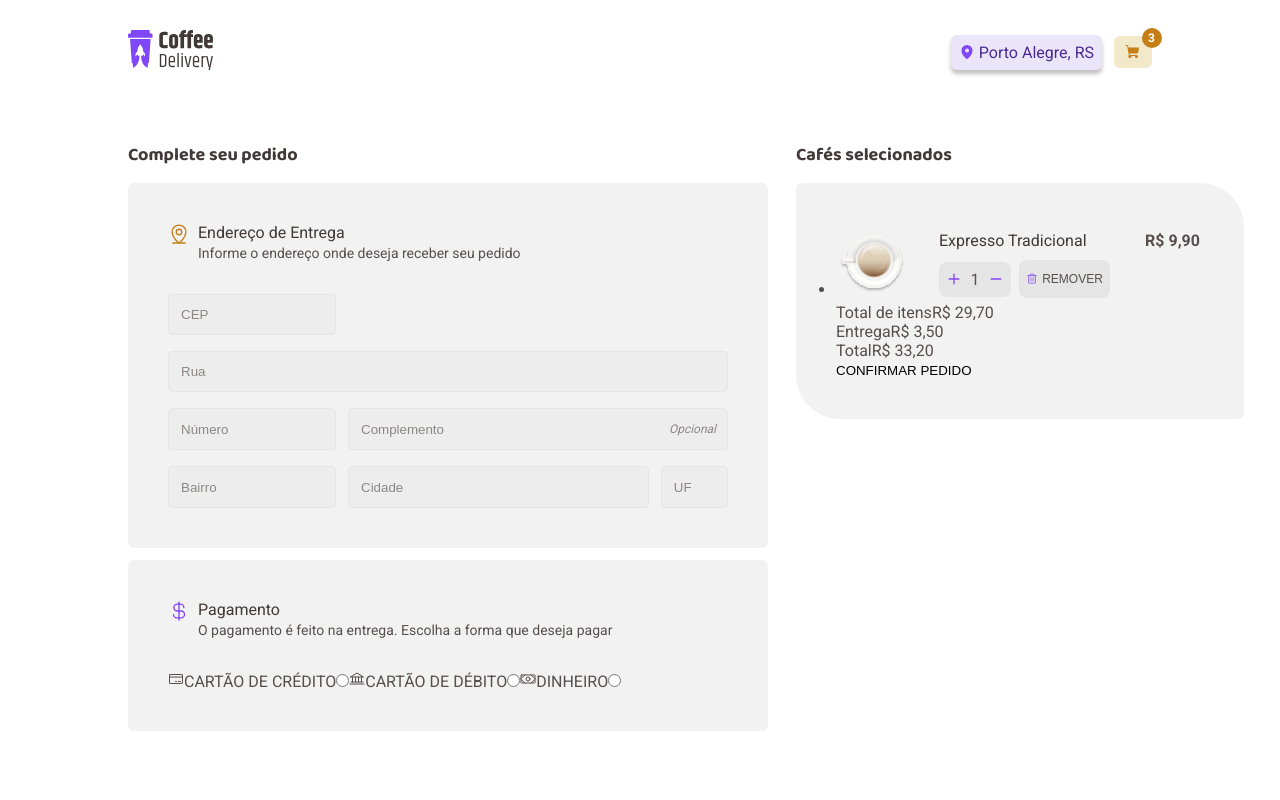
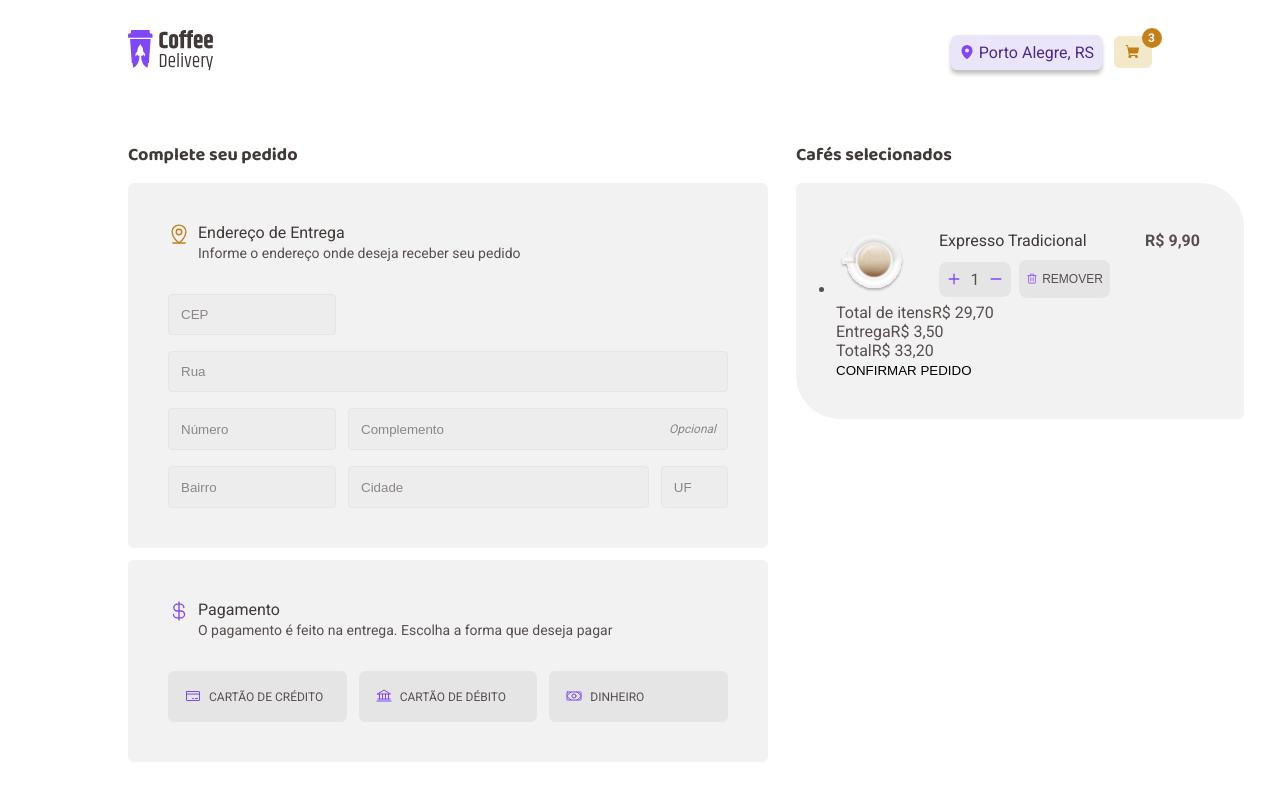
Before and after one commit to rafaelmfs/Coffee-Delivery, a React (Vite) app: page /checkout in a window 1280 px wide. Built offline with nearby package versions, Linux system fonts and the light colour scheme.

Commit message:
Estilizando os botões da area de forma de pagamento

```diff
--- /dev/null
+++ b/src/components/AddressForm/index.tsx
@@ -0,0 +1,27 @@
+import { FormContainer } from './style'
+
+export function AddressForm() {
+  return (
+    <FormContainer>
+      <input type="number" placeholder="CEP" name="zip-code" />
+      <input type="text" placeholder="Rua" name="street" />
+      <div>
+        <input type="number" placeholder="Número" name="number" />
+        <div className="complement-input">
+          <input type="text" placeholder="Complemento" name="complement" />
+          <span>Opcional</span>
+        </div>
+      </div>
+      <div>
+        <input type="text" placeholder="Bairro" name="district" />
+        <input type="text" placeholder="Cidade" name="city" />
+        <input
+          type="text"
+          placeholder="UF"
+          name="state"
+          className="state-input"
+        />
+      </div>
+    </FormContainer>
+  )
+}
--- /dev/null
+++ b/src/components/AddressForm/style.ts
@@ -0,0 +1,62 @@
+import styled from 'styled-components'
+
+export const FormContainer = styled.form`
+  display: flex;
+  flex-direction: column;
+  gap: 1rem;
+
+  input {
+    height: 2.625rem;
+    padding: 0.75rem;
+    flex: 1;
+    border: 1px solid ${(props) => props.theme['base-button']};
+    border-radius: 4px;
+    color: ${(props) => props.theme['base-text']};
+    background: ${(props) => props.theme['base-input']};
+  }
+  input:first-child {
+    max-width: 30%;
+  }
+
+  input::placeholder {
+    color: ${(props) => props.theme['base-label']};
+  }
+
+  input:focus {
+    border: 1px solid ${(props) => props.theme['yellow-dark']};
+  }
+
+  .complement-input {
+    flex: 1;
+    position: relative;
+    input {
+      min-width: 100%;
+    }
+
+    input:not(:placeholder-shown) + span {
+      display: none;
+    }
+
+    span {
+      position: absolute;
+      right: 0.75rem;
+      font-size: 0.75rem;
+      line-height: 130%;
+      font-style: italic;
+      color: ${(props) => props.theme['base-label']};
+    }
+  }
+
+  div {
+    display: flex;
+    align-items: center;
+    gap: 0.75rem;
+
+    box-sizing: border-box;
+    overflow: hidden;
+
+    .state-input {
+      max-width: 12%;
+    }
+  }
+`
--- a/src/components/CoffeeCardCatalog/index.tsx
+++ b/src/components/CoffeeCardCatalog/index.tsx
@@ -19,7 +19,7 @@ export function CoffeeCardCatalog() {
         </span>
         <div className="actions">
           <Counter />
-          <button className="cart">
+          <button title="Adicionar ao carrinho" className="cart">
             <ShoppingCart weight="fill" />
           </button>
         </div>
--- a/src/components/Counter/index.tsx
+++ b/src/components/Counter/index.tsx
@@ -4,11 +4,11 @@ import { CounterContainer } from './style'
 export function Counter() {
   return (
     <CounterContainer>
-      <button>
+      <button title="Mais 1">
         <Plus weight="bold" />
       </button>
       <span>1</span>
-      <button>
+      <button title="Menos 1">
         <Minus weight="bold" />
       </button>
     </CounterContainer>
--- a/src/components/Header/index.tsx
+++ b/src/components/Header/index.tsx
@@ -15,7 +15,7 @@ export function Header() {
           <span>Porto Alegre, RS</span>
         </Location>
         <NavLink to={'/checkout'}>
-          <CartContainer>
+          <CartContainer title="Ir para o carrinho">
             <ShoppingCart weight="fill" />
             <div className="counter">
               <span>3</span>
--- a/src/pages/Checkout/index.tsx
+++ b/src/pages/Checkout/index.tsx
@@ -5,15 +5,16 @@ import {
   MapPinLine,
   Money,
 } from 'phosphor-react'
+import { AddressForm } from '../../components/AddressForm'
 import { CoffeeCardCart } from '../../components/CoffeeCardCart'
 import {
-  AddressForm,
   CardDefault,
   CheckoutContainer,
   CoffeeCard,
   FormHeadder,
   FormWrapper,
   PaymentForm,
+  PaymentFormButton,
 } from './style'
 
 export function Checkout() {
@@ -30,31 +31,7 @@ export function Checkout() {
                 <p>Informe o endereço onde deseja receber seu pedido</p>
               </div>
             </FormHeadder>
-            <AddressForm>
-              <input type="number" placeholder="CEP" name="zip-code" />
-              <input type="text" placeholder="Rua" name="street" />
-              <div>
-                <input type="number" placeholder="Número" name="number" />
-                <div className="complement-input">
-                  <input
-                    type="text"
-                    placeholder="Complemento"
-                    name="complement"
-                  />
-                  <span>Opcional</span>
-                </div>
-              </div>
-              <div>
-                <input type="text" placeholder="Bairro" name="district" />
-                <input type="text" placeholder="Cidade" name="city" />
-                <input
-                  type="text"
-                  placeholder="UF"
-                  name="state"
-                  className="state-input"
-                />
-              </div>
-            </AddressForm>
+            <AddressForm />
           </CardDefault>
 
           <CardDefault>
@@ -69,23 +46,45 @@ export function Checkout() {
               </div>
             </FormHeadder>
             <PaymentForm>
-              <form>
-                <label htmlFor="credit-card">
+              <div>
+                <input
+                  type="radio"
+                  id="credit-card"
+                  name="payment-form"
+                  value="credit-card"
+                  hidden
+                />
+                <PaymentFormButton htmlFor="credit-card">
                   <CreditCard weight="regular" />
                   <span>CARTÃO DE CRÉDITO</span>
-                  <input type="radio" id="debit-card" name="payment-form" />
-                </label>
-                <label htmlFor="debit-card">
+                </PaymentFormButton>
+              </div>
+              <div>
+                <input
+                  type="radio"
+                  id="debit-card"
+                  name="payment-form"
+                  value="debit-card"
+                  hidden
+                />
+                <PaymentFormButton htmlFor="debit-card">
                   <Bank weight="regular" />
                   <span>CARTÃO DE DÉBITO</span>
-                  <input type="radio" id="debit-card" name="payment-form" />
-                </label>
-                <label htmlFor="money">
+                </PaymentFormButton>
+              </div>
+              <div>
+                <input
+                  type="radio"
+                  id="money"
+                  name="payment-form"
+                  value="money"
+                  hidden
+                />
+                <PaymentFormButton htmlFor="money">
                   <Money weight="regular" />
                   <span>DINHEIRO</span>
-                  <input type="radio" id="money" name="payment-form" />
-                </label>
-              </form>
+                </PaymentFormButton>
+              </div>
             </PaymentForm>
           </CardDefault>
         </FormWrapper>
--- a/src/pages/Checkout/style.ts
+++ b/src/pages/Checkout/style.ts
@@ -3,14 +3,6 @@ import styled, { css } from 'styled-components'
 const ICONS_COLORS = {
   'yellow-dark': 'yellow-dark',
   'purple-neutral': 'purple-neutral',
-}
-
-interface FormHeadderProps {
-  iconColor: keyof typeof ICONS_COLORS
-}
-
-interface CardDefaultOptions {
-  radius?: boolean
 }
 
 export const CheckoutContainer = styled.main`
@@ -32,6 +24,10 @@ export const CheckoutContainer = styled.main`
   }
 `
 
+interface CardDefaultOptions {
+  radius?: boolean
+}
+
 export const CardDefault = styled.div<CardDefaultOptions>`
   display: flex;
   flex-direction: column;
@@ -45,6 +41,10 @@ export const CardDefault = styled.div<CardDefaultOptions>`
       border-radius: 6px 44px;
     `}
 `
+
+interface FormHeadderProps {
+  iconColor: keyof typeof ICONS_COLORS
+}
 
 export const FormHeadder = styled.div<FormHeadderProps>`
   display: flex;
@@ -86,67 +86,38 @@ export const FormWrapper = styled.div`
   gap: 0.75rem;
 `
 
-export const AddressForm = styled.form`
+export const PaymentForm = styled.div`
   display: flex;
-  flex-direction: column;
-  gap: 1rem;
+  align-items: center;
+  gap: 12px;
 
-  input {
-    height: 2.625rem;
-    padding: 0.75rem;
-    flex: 1;
-    border: 1px solid ${(props) => props.theme['base-button']};
-    border-radius: 4px;
-    color: ${(props) => props.theme['base-text']};
-    background: ${(props) => props.theme['base-input']};
-  }
-  input:first-child {
-    max-width: 30%;
-  }
-
-  input::placeholder {
-    color: ${(props) => props.theme['base-label']};
-  }
-
-  input:focus {
-    border: 1px solid ${(props) => props.theme['yellow-dark']};
-  }
-
-  .complement-input {
-    flex: 1;
-    position: relative;
-    input {
-      min-width: 100%;
-    }
-
-    input:not(:placeholder-shown) + span {
-      display: none;
-    }
-
-    span {
-      position: absolute;
-      right: 0.75rem;
-      font-size: 0.75rem;
-      line-height: 130%;
-      font-style: italic;
-      color: ${(props) => props.theme['base-label']};
-    }
-  }
-
-  div {
-    display: flex;
-    align-items: center;
-    gap: 0.75rem;
-
-    box-sizing: border-box;
-    overflow: hidden;
-
-    .state-input {
-      max-width: 12%;
-    }
+  input:checked + label {
+    border: 1px solid ${(props) => props.theme['purple-neutral']};
+    background: ${(props) => props.theme['purple-light']};
   }
 `
 
-export const PaymentForm = styled.div``
+export const PaymentFormButton = styled.label`
+  display: flex;
+  align-items: flex-start;
+  justify-content: flex-start;
+
+  width: 178.67px;
+  height: 51px;
+  border-radius: 6px;
+  padding: 16px;
+  gap: 8px;
+  background: ${(props) => props.theme['base-button']};
+  border: 1px solid ${(props) => props.theme['base-button']};
+  color: ${(props) => props.theme['base-text']};
+  font-size: 12px;
+  line-height: 160%;
+  font-weight: 400;
+
+  svg {
+    color: ${(props) => props.theme['purple-neutral']};
+    font-size: 1rem;
+  }
+`
 
 export const CoffeeCard = styled.div``
```
